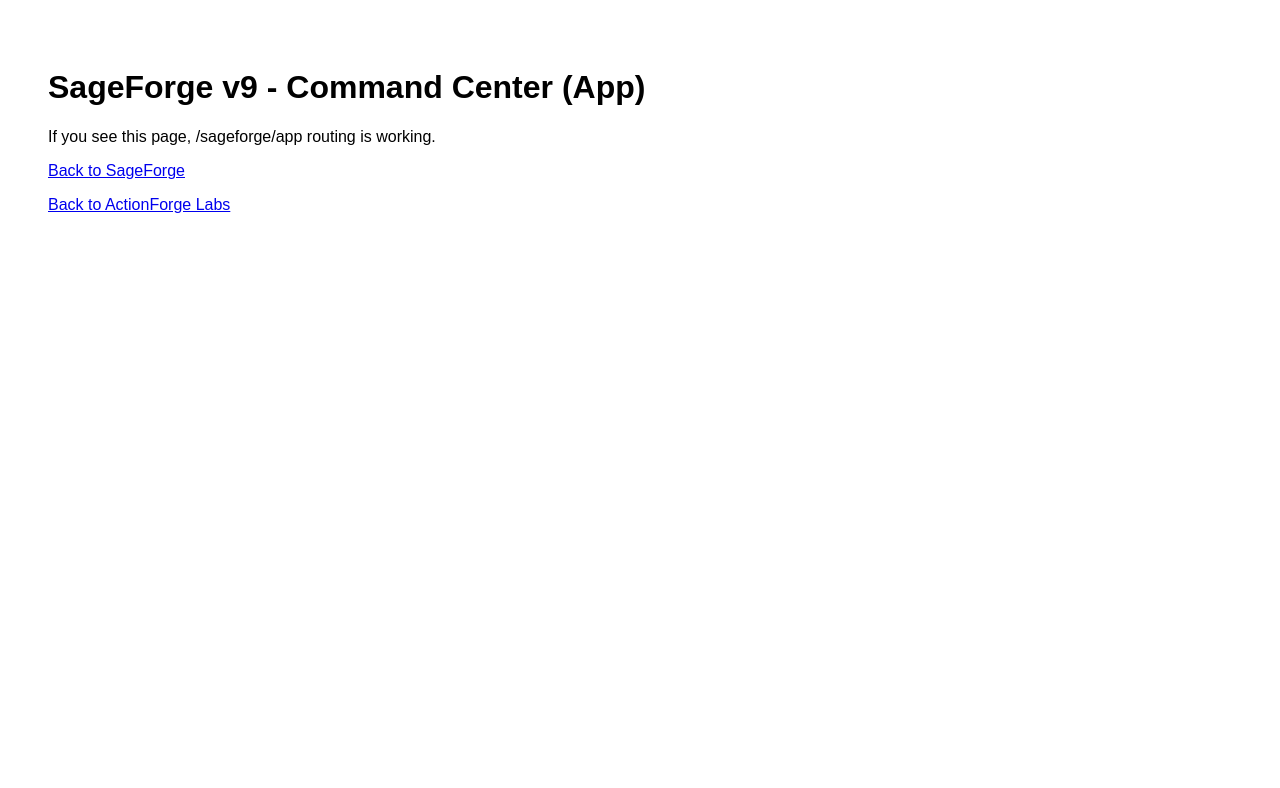
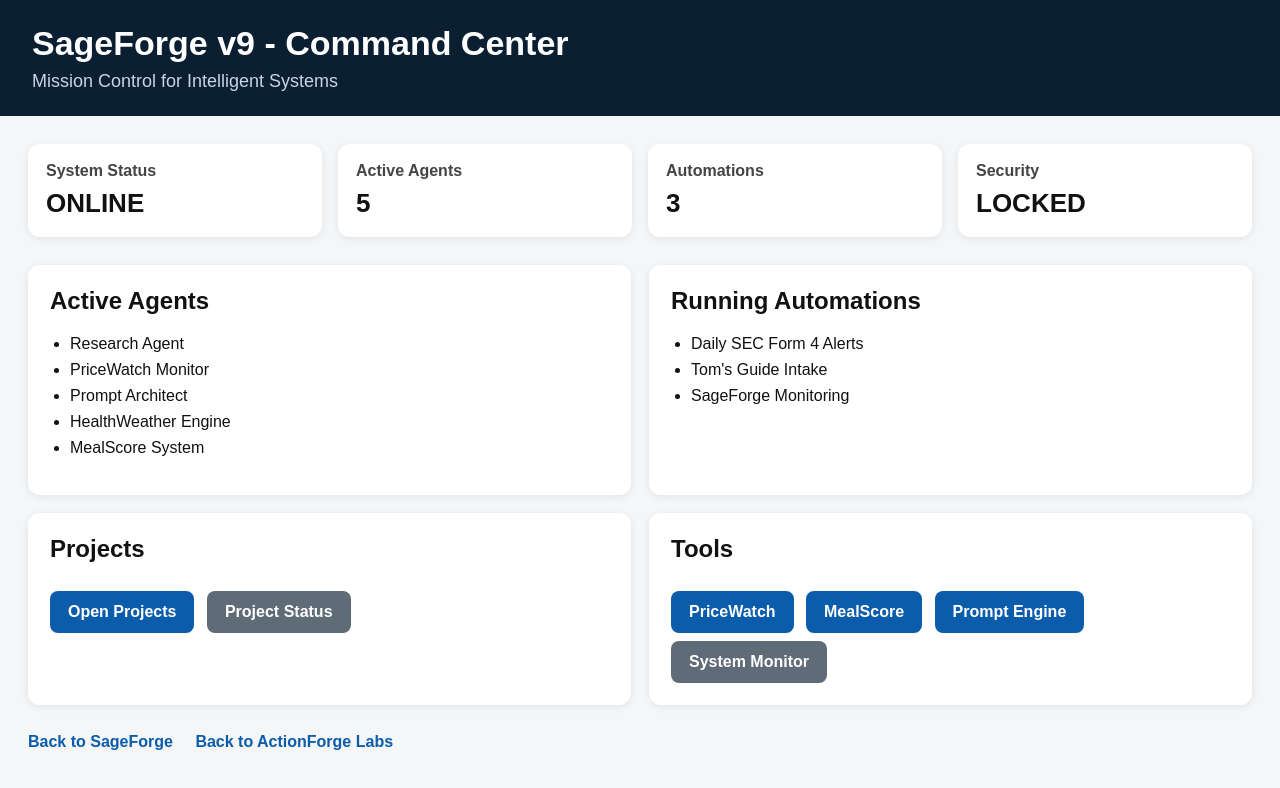
Before and after one commit to peteblozis/actionforcelabs-site, a plain HTML site: page sageforge/app/index.html in a window 1280 px wide. Drawn offline with Linux system fonts and the light colour scheme.

Commit message:
Update index.html for SageForge Command Center

```diff
--- a/sageforge/app/index.html
+++ b/sageforge/app/index.html
@@ -1,13 +1,165 @@
-<!doctype html>
+<!DOCTYPE html>
 <html>
 <head>
   <meta charset="utf-8" />
-  <title>SageForge v9 - App</title>
+  <title>SageForge v9 - Command Center</title>
+  <style>
+    body {
+      font-family: Arial, sans-serif;
+      margin: 0;
+      background: #f4f6f8;
+      color: #111;
+    }
+    .header {
+      background: #0b1f33;
+      color: white;
+      padding: 24px 32px;
+    }
+    .header h1 {
+      margin: 0;
+      font-size: 34px;
+    }
+    .header p {
+      margin: 8px 0 0 0;
+      font-size: 18px;
+      color: #c7d4e2;
+    }
+    .wrap {
+      padding: 28px;
+    }
+    .statusbar {
+      display: grid;
+      grid-template-columns: repeat(4, 1fr);
+      gap: 16px;
+      margin-bottom: 28px;
+    }
+    .stat {
+      background: white;
+      border-radius: 12px;
+      padding: 18px;
+      box-shadow: 0 2px 8px rgba(0,0,0,.08);
+    }
+    .stat h3 {
+      margin: 0 0 8px 0;
+      font-size: 16px;
+      color: #444;
+    }
+    .stat p {
+      margin: 0;
+      font-size: 26px;
+      font-weight: bold;
+    }
+    .grid {
+      display: grid;
+      grid-template-columns: repeat(2, 1fr);
+      gap: 18px;
+    }
+    .card {
+      background: white;
+      border-radius: 12px;
+      padding: 22px;
+      box-shadow: 0 2px 8px rgba(0,0,0,.08);
+    }
+    .card h2 {
+      margin-top: 0;
+      font-size: 24px;
+    }
+    .btn {
+      display: inline-block;
+      margin: 8px 8px 0 0;
+      padding: 12px 18px;
+      background: #0b5cab;
+      color: white;
+      text-decoration: none;
+      border-radius: 8px;
+      font-weight: bold;
+    }
+    .btn.gray {
+      background: #5f6b76;
+    }
+    ul {
+      padding-left: 20px;
+    }
+    li {
+      margin-bottom: 8px;
+    }
+    .footerlinks {
+      margin-top: 28px;
+    }
+    .footerlinks a {
+      margin-right: 18px;
+      font-weight: bold;
+      color: #0b5cab;
+      text-decoration: none;
+    }
+  </style>
 </head>
-<body style="font-family: Arial; padding: 40px;">
-  <h1>SageForge v9 - Command Center (App)</h1>
-  <p>If you see this page, /sageforge/app routing is working.</p>
-  <p><a href="/sageforge/">Back to SageForge</a></p>
-  <p><a href="/">Back to ActionForge Labs</a></p>
+<body>
+  <div class="header">
+    <h1>SageForge v9 - Command Center</h1>
+    <p>Mission Control for Intelligent Systems</p>
+  </div>
+
+  <div class="wrap">
+    <div class="statusbar">
+      <div class="stat">
+        <h3>System Status</h3>
+        <p>ONLINE</p>
+      </div>
+      <div class="stat">
+        <h3>Active Agents</h3>
+        <p>5</p>
+      </div>
+      <div class="stat">
+        <h3>Automations</h3>
+        <p>3</p>
+      </div>
+      <div class="stat">
+        <h3>Security</h3>
+        <p>LOCKED</p>
+      </div>
+    </div>
+
+    <div class="grid">
+      <div class="card">
+        <h2>Active Agents</h2>
+        <ul>
+          <li>Research Agent</li>
+          <li>PriceWatch Monitor</li>
+          <li>Prompt Architect</li>
+          <li>HealthWeather Engine</li>
+          <li>MealScore System</li>
+        </ul>
+      </div>
+
+      <div class="card">
+        <h2>Running Automations</h2>
+        <ul>
+          <li>Daily SEC Form 4 Alerts</li>
+          <li>Tom's Guide Intake</li>
+          <li>SageForge Monitoring</li>
+        </ul>
+      </div>
+
+      <div class="card">
+        <h2>Projects</h2>
+        <a class="btn" href="#">Open Projects</a>
+        <a class="btn gray" href="#">Project Status</a>
+      </div>
+
+      <div class="card">
+        <h2>Tools</h2>
+        <a class="btn" href="#">PriceWatch</a>
+        <a class="btn" href="#">MealScore</a>
+        <a class="btn" href="#">Prompt Engine</a>
+        <a class="btn gray" href="#">System Monitor</a>
+      </div>
+    </div>
+
+    <div class="footerlinks">
+      <a href="/sageforge/">Back to SageForge</a>
+      <a href="/">Back to ActionForge Labs</a>
+    </div>
+  </div>
 </body>
 </html>
```
